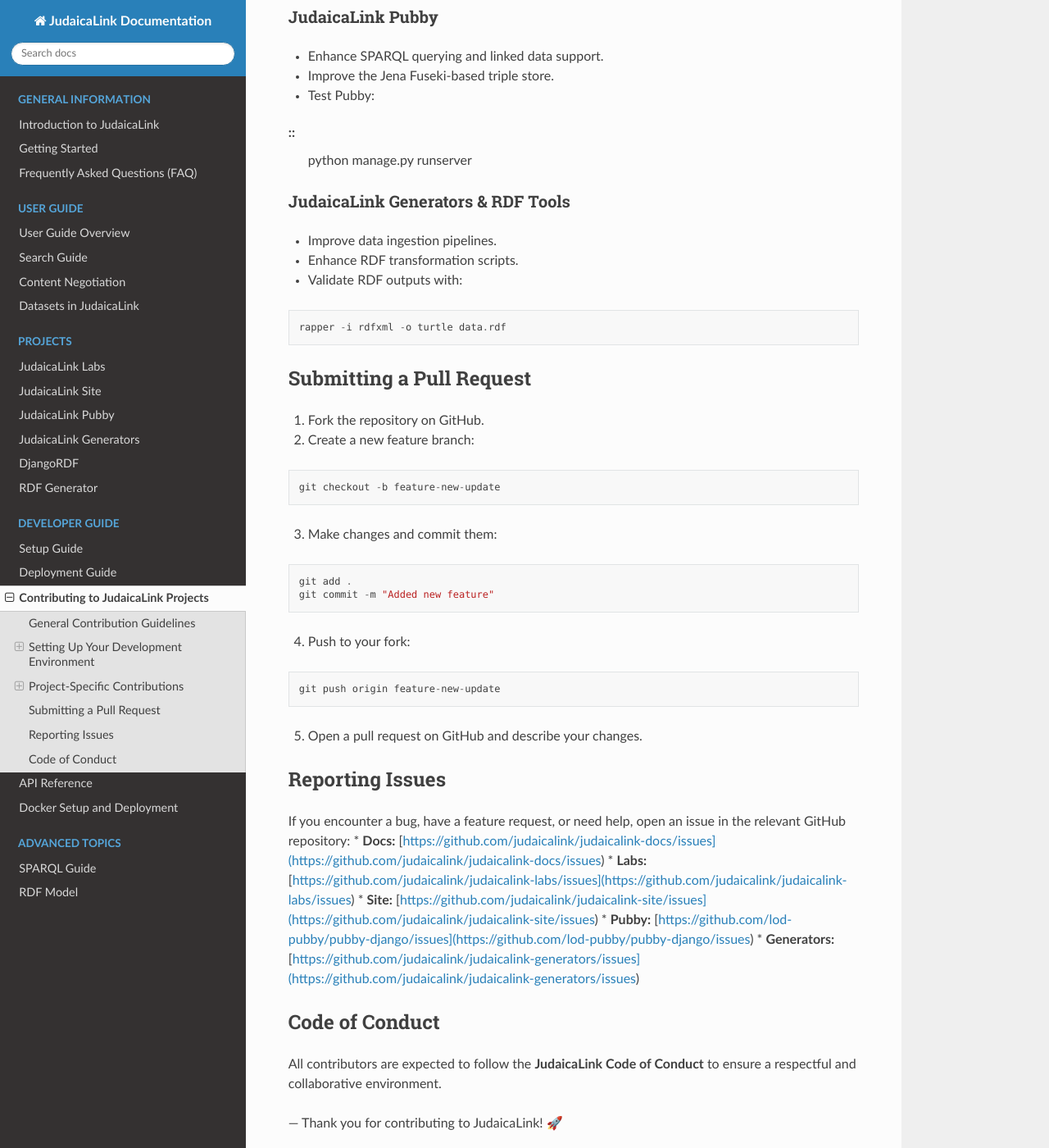
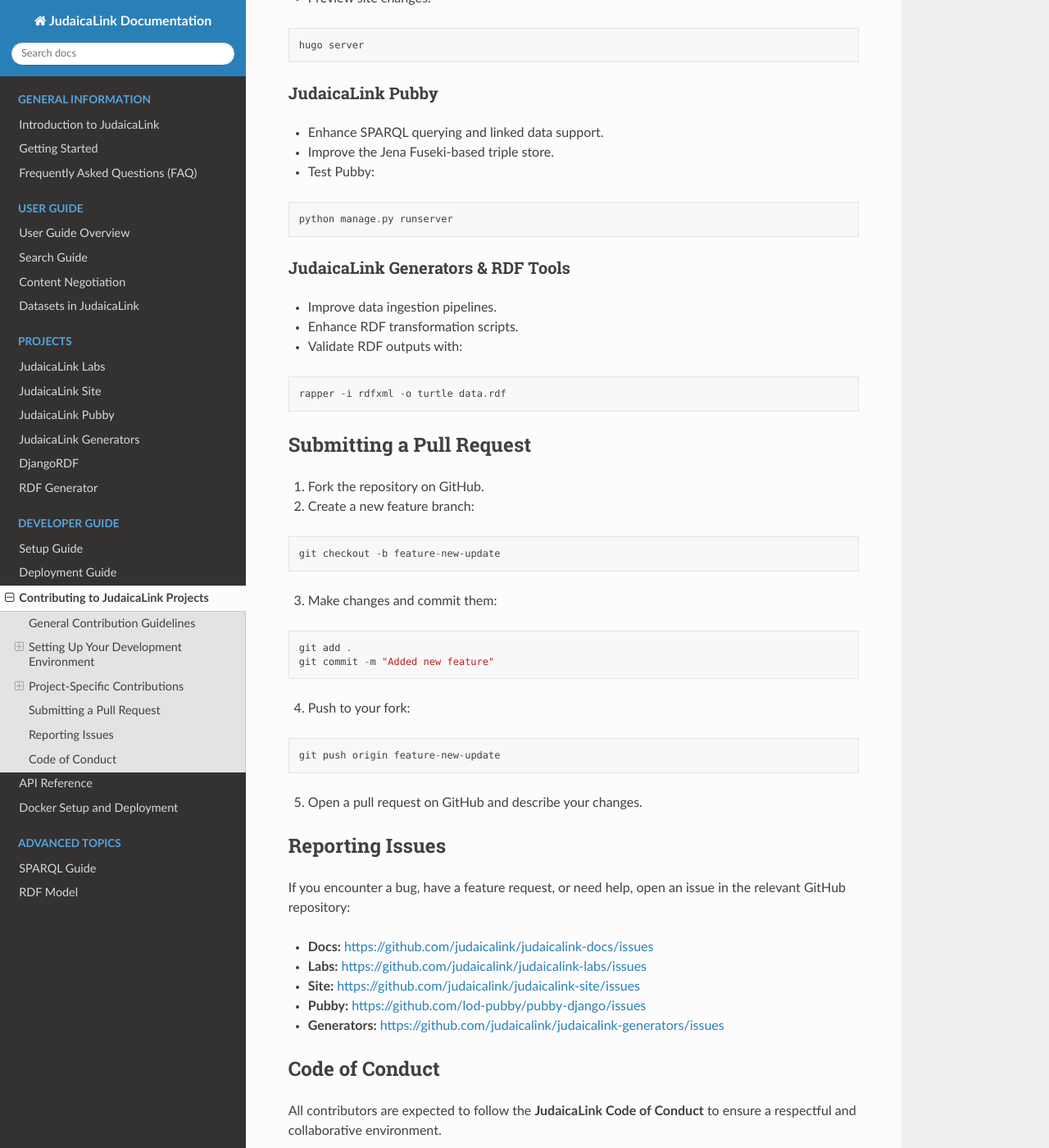
Before and after one commit to bsesic/judaicalink-docs, a Sphinx documentation site: the page built from docs/developer_guide/contributing.rst, in a window 1280 px wide and 1400 px high, scrolled down 2053 px. Shown: the whole window at 82% size. Built offline with Sphinx 7.4.7 and the Read the Docs theme 3.1.0, drawn with Linux system fonts in a browser that asks for light colours; some of the changed text lies outside the part shown.

Commit message:
contributing.rst updated

```diff
--- a/docs/developer_guide/contributing.rst
+++ b/docs/developer_guide/contributing.rst
@@ -10,6 +10,7 @@
 ===============================
 
 JudaicaLink is an open-source initiative. Contributions can include:
+
 * Reporting and fixing bugs
 * Improving documentation
 * Adding new features
@@ -35,6 +36,7 @@
 *(For Python-based projects like Labs and Pubby)*
 
 ::
+
     python -m venv venv
     source venv/bin/activate  # On macOS/Linux
     venv\Scripts\activate  # On Windows
@@ -84,7 +86,7 @@
 
 ::
 
-  python manage.py runserver
+    python manage.py runserver
 
 
 JudaicaLink Site
@@ -106,6 +108,7 @@
 * Test Pubby:
 
 ::
+
     python manage.py runserver
 
 
@@ -150,11 +153,13 @@
 ================
 
 If you encounter a bug, have a feature request, or need help, open an issue in the relevant GitHub repository:
-* **Docs:** [https://github.com/judaicalink/judaicalink-docs/issues](https://github.com/judaicalink/judaicalink-docs/issues)
-* **Labs:** [https://github.com/judaicalink/judaicalink-labs/issues](https://github.com/judaicalink/judaicalink-labs/issues)
-* **Site:** [https://github.com/judaicalink/judaicalink-site/issues](https://github.com/judaicalink/judaicalink-site/issues)
-* **Pubby:** [https://github.com/lod-pubby/pubby-django/issues](https://github.com/lod-pubby/pubby-django/issues)
-* **Generators:** [https://github.com/judaicalink/judaicalink-generators/issues](https://github.com/judaicalink/judaicalink-generators/issues)
+
+* **Docs:** `https://github.com/judaicalink/judaicalink-docs/issues <https://github.com/judaicalink/judaicalink-docs/issues>`_
+* **Labs:** `https://github.com/judaicalink/judaicalink-labs/issues <https://github.com/judaicalink/judaicalink-labs/issues>`_
+* **Site:** `https://github.com/judaicalink/judaicalink-site/issues <https://github.com/judaicalink/judaicalink-site/issues>`_
+* **Pubby:** `https://github.com/lod-pubby/pubby-django/issues <https://github.com/lod-pubby/pubby-django/issues>`_
+* **Generators:** `https://github.com/judaicalink/judaicalink-generators/issues <https://github.com/judaicalink/judaicalink-generators/issues>`_
+
 
 Code of Conduct
 ===============
```
